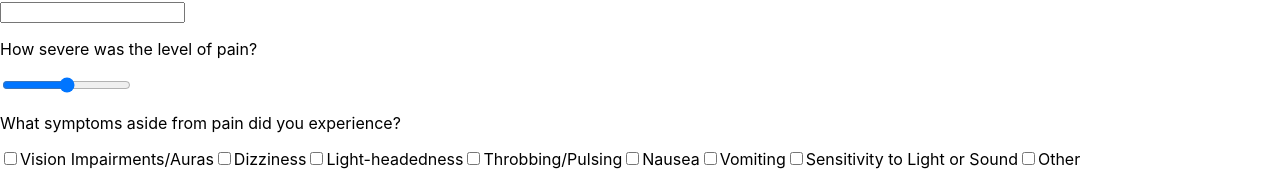
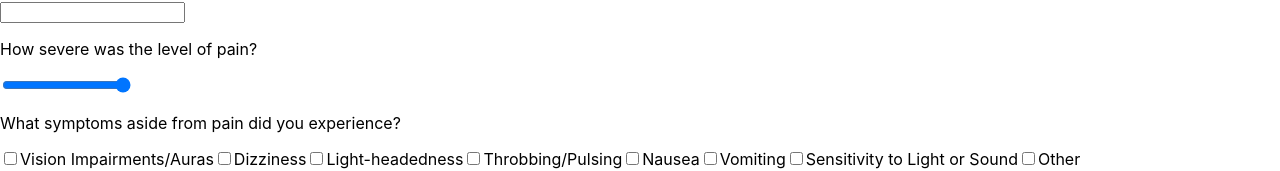
Before and after one commit to audreymendzef/migrainetracker, a React (Create React App) app: page / in a window 1280 px wide. Shown: the part 347-518 px from the top of the page. Built offline with nearby package versions, Linux system fonts and the light colour scheme.

Commit message:
feat: fixed the slide bar

```diff
--- a/src/Pages/Survey/index.js
+++ b/src/Pages/Survey/index.js
@@ -34,7 +34,7 @@ function Survey() {
       <p>Where did the pain originate in your head?</p>
       <input type="text" {...register("painLoc")} />
       <p>How severe was the level of pain?</p>
-      <input type="range" {...register("severity", { min: "0", max: "10" })} />
+      <input type="range" {...register("severity")} min={0} max={10} />
       <p>What symptoms aside from pain did you experience?</p>
       <label>
         <input type="checkbox" {...register("symptoms")} />
```
